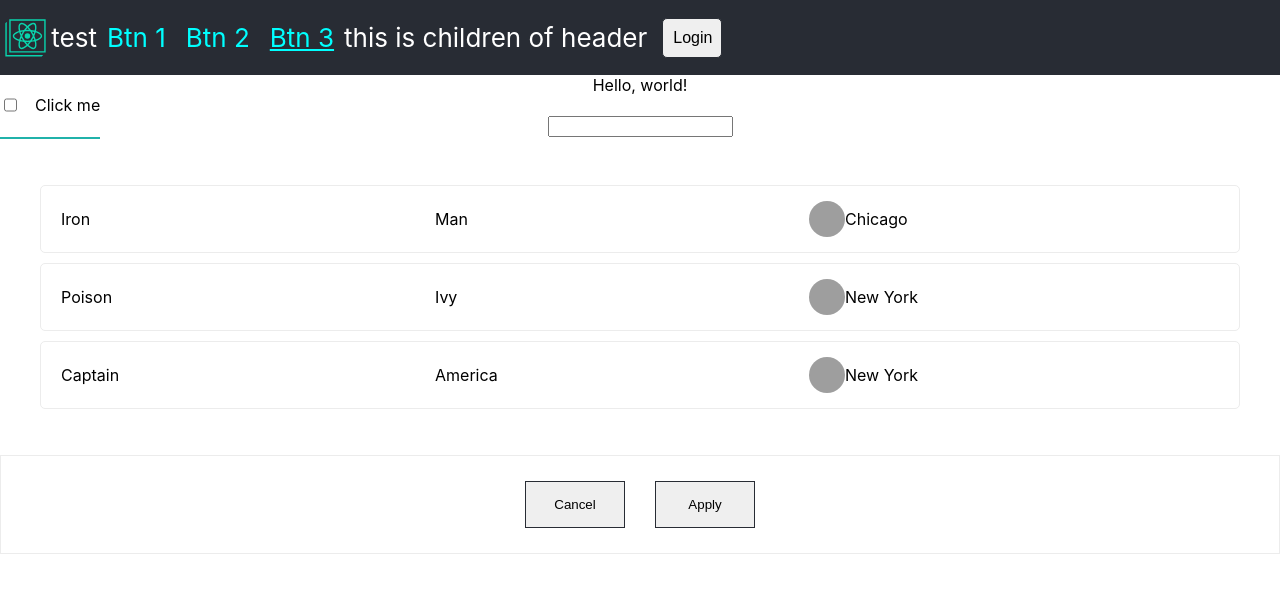
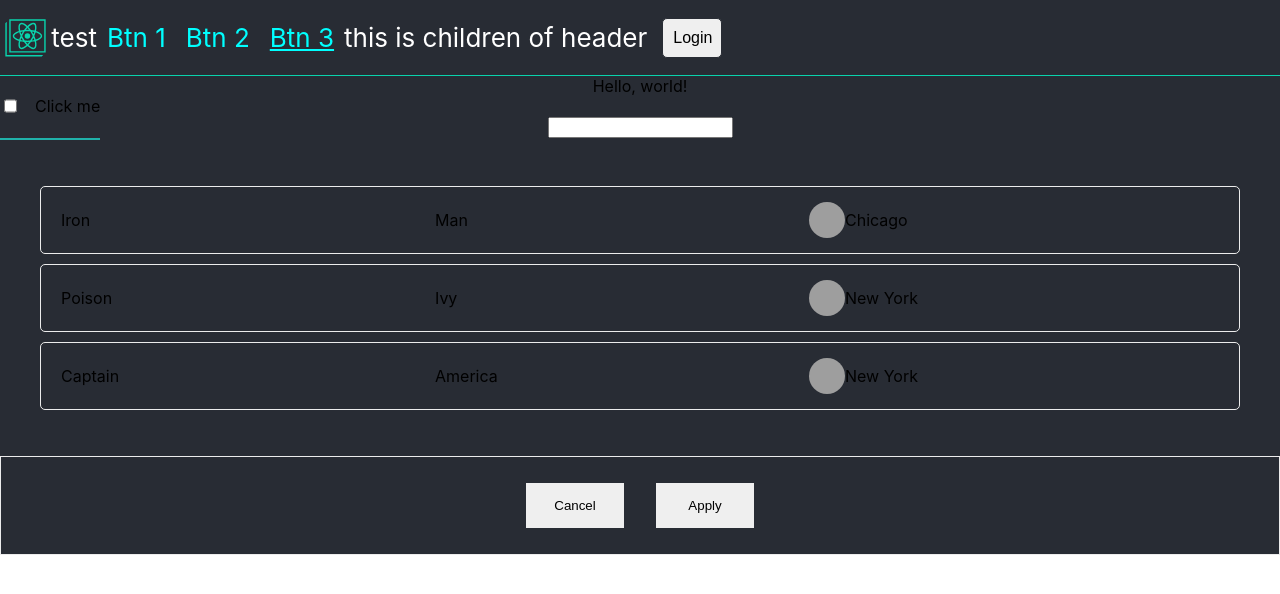
Before and after one commit to AlyonaPianykh/lecture-1-project, a React (Create React App) app: page / in a window 1280 px wide. Shown: the top 594 px of the page. Built offline with nearby package versions, Linux system fonts and the light colour scheme; grey boxes are pictures that could not be loaded.

Commit message:
Dark theme

```diff
--- a/src/components/App/App.css
+++ b/src/components/App/App.css
@@ -2,6 +2,13 @@
   text-align: center;
 }
 
+.App__dark {
+    background-color: #282c34;
+}
+
+.App__dark .App-header {
+    border-bottom: 1px solid #09d3ac;
+}
 
 .App-link {
   color: #09d3ac;
--- a/src/components/App/App.js
+++ b/src/components/App/App.js
@@ -36,7 +36,8 @@ class AppTheReal extends Component {
 
     this.state = {
       isChecked: false,
-      inputValue: ''
+      inputValue: '',
+      isDarkTheme: true
     };
 
     this.onApplyBtnClick = this.onApplyBtnClick.bind(this);
@@ -52,13 +53,21 @@ class AppTheReal extends Component {
           onClick={this.onApplyBtnClick}
         />
 
-        <Button label="Apply" className={`${CN}__btn`}/>
+        <Button
+          label="Apply"
+          className={`${CN}__btn`}
+          onClick={this.onApplyBtnClick}
+        />
       </div>
     );
   }
 
   onApplyBtnClick() {
-    window.alert('Hello!');
+    const {isDarkTheme} = this.state;
+
+    this.setState({
+      isDarkTheme: !isDarkTheme
+    });
   }
 
   onCheck(e) {
@@ -78,12 +87,15 @@ class AppTheReal extends Component {
   };
 
   render() {
-    const { isChecked, inputValue } = this.state;
+    const { isChecked, inputValue, isDarkTheme } = this.state;
     const greetingElement = (<div className="class-12">{this.greeting}</div>);
 
     console.log('App render');
+
+    const darkThemeClass = isDarkTheme ? `${CN}__dark` : '';
+
     return (
-      <div className={CN}>
+      <div className={`${CN} ${darkThemeClass}`}>
         <Header
           className="App-header"
           showLogo={true}
```
